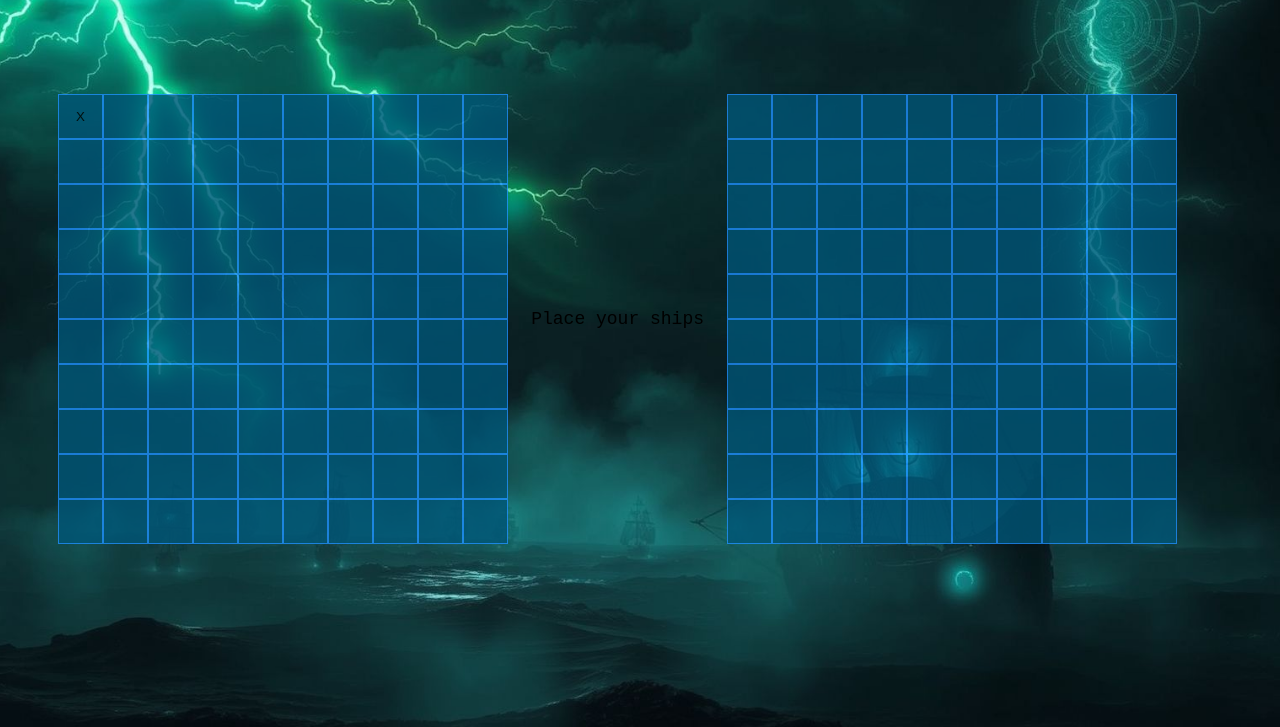
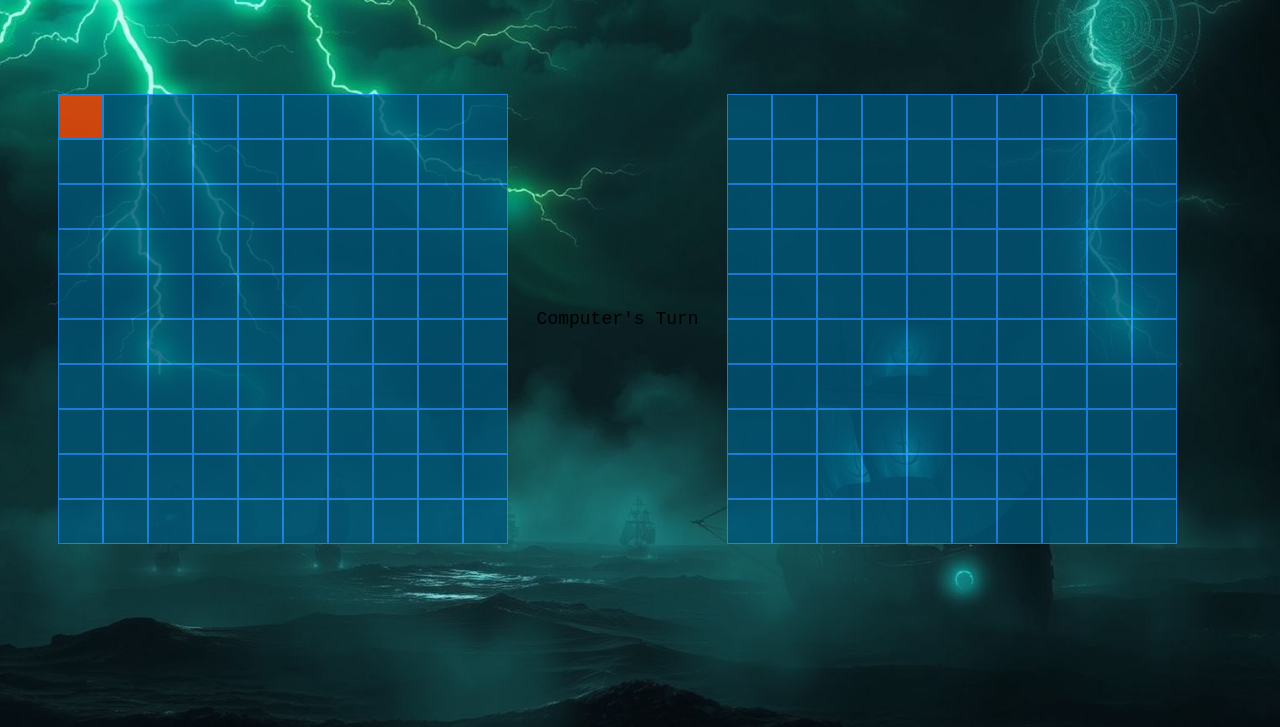
Before and after one commit to Beatstamosi/battleship, a website built with webpack: page src/template.html in a window 1280 px wide. Both pictures are taken after a click on the button 80 px from the left and 205 px from the top of the page. Shown: the part 89-816 px from the top of the page. Built offline with nearby package versions, Linux system fonts and the light colour scheme.

Commit message:
Update playRound
Added:
getNonActivePlayer():
- To pass to ScreenController to toggle off pointer
events.

screencontroller.displayTurnInfo(activePlayer):
- Needs UI refinement later on

screencontroller.disableBoard(activePlayer):
- sets pointer-events to none via class "disabled"
so the board can't be clicked

screencontroller.enableBoard(nonActivePlayer):
- removes class "disabled" to allow interaction with
board on right turn

```diff
--- a/src/classPlayers.js
+++ b/src/classPlayers.js
@@ -1,9 +1,10 @@
 import Gameboard from "./gameboard";
 
 export default class Player {
-    constructor(type, name=undefined) {
+    constructor(type, order, name=undefined) {
         this.type = type;
         this.name = name ? name : "Computer";
+        this.order = `player-${order}`;
         this.gameboard = new Gameboard();
     }
 }
--- a/src/gameController.js
+++ b/src/gameController.js
@@ -13,8 +13,8 @@ export default class GameController {
     }
 
     initializePlayers(name1, name2=undefined) {
-        this.#player1 = new Player("human", name1);
-        this.#player2 = name2 ? new Player("human", name2) : new Player("computer");
+        this.#player1 = new Player("human", 1, name1);
+        this.#player2 = name2 ? new Player("human", 2, name2) : new Player("computer", 2);
         this.#activePlayer = this.#player1;
     }
 
@@ -24,6 +24,10 @@ export default class GameController {
 
     getActivePlayer() {
         return this.#activePlayer;
+    }
+
+    getNonActivePlayer() {
+        return this.#player1 == this.#activePlayer ? this.#player2 : this.#player1;
     }
 
     getPlayers() {
@@ -67,20 +71,23 @@ export default class GameController {
         }
 
         let activePlayer = this.getActivePlayer();
+        let nonActivePlayer = this.getNonActivePlayer();
 
         screencontroller.displayTurnInfo(activePlayer);
         screencontroller.disableBoard(activePlayer);
+        screencontroller.enableBoard(nonActivePlayer);
 
-        if (activePlayer.type == "computer") {
-            this.computerPlay();
-        }
+        // if (activePlayer.type == "computer") {
+        //     this.computerPlay();
+        //     // at end of computer play call switchActivePlayer
+        // }
 
         // else
             // screencontroller hide ships of non-active player ?
 
-            // else wait for receive attack --> refactor into promise
+    }
 
-            // switch player
+    computerPlay() {
 
     }
 
--- a/src/gameboard.js
+++ b/src/gameboard.js
@@ -48,10 +48,10 @@ export default class Gameboard {
                 if (field.ship != null) {
                     field.ship.hit();
                     field.hit = true;
-                    resolve("Ship hit");
+                    resolve("hit");
                 } else {
                     field.missed = true;
-                    resolve("Ship missed");
+                    resolve("missed");
                 }
             } catch (error) {
                 reject(error);
--- a/src/screencontroller.js
+++ b/src/screencontroller.js
@@ -1,4 +1,5 @@
 import { setDialogInteraction, setStartGameBtn } from "./buttonlisteners";
+import GameController from "./gameController";
 
 const screencontroller = {
     addEventListeners() {
@@ -27,8 +28,8 @@ const screencontroller = {
         // TODO: later this needs to be called after ships have been assigned via gameController
             // screencontroller.addEventListenerToBoard
             // takes game as input, gets players, gets boards from DOM
-        this._addEventListenerBoard(player1, boardPlayer1);
-        this._addEventListenerBoard(player2, boardPlayer2);
+        this._addEventListenerBoard(player1, boardPlayer1, game);
+        this._addEventListenerBoard(player2, boardPlayer2, game);
     },
 
     _renderBoard: function(player, boardPlayer) {
@@ -46,7 +47,7 @@ const screencontroller = {
         }
     },
 
-    _addEventListenerBoard: function(player, boardPlayer) {
+    _addEventListenerBoard: function(player, boardPlayer, game) {
         let DOMfields = Array.from(boardPlayer.querySelectorAll(".field-board"));
 
         // use a named function so it can be removed after first click
@@ -55,9 +56,10 @@ const screencontroller = {
                 let x = DOMfield.dataset.row;
                 let y = DOMfield.dataset.column;
 
-                player.gameboard.receiveAttack(x, y);
-
-                this._updateFieldStatus(player.gameboard.board[x][y], DOMfield, attack);
+                player.gameboard.receiveAttack(x, y)
+                .then((result) => this._updateFieldStatus(result, DOMfield))
+                .then(() => this._deactivateEventlistenerBoard(DOMfield, attack))
+                .then(() => this._onAttackCompleted(game));
         }
 
         DOMfields.forEach((DOMfield) => {
@@ -65,20 +67,39 @@ const screencontroller = {
         })
     },
 
-    _updateFieldStatus: function(boardfield, DOMfield, attack) {
-        if (boardfield.missed === true) {
-            DOMfield.textContent = "X";     // TODO: remove after class has design
-            DOMfield.classList.add("missed");
-        } else if (boardfield.hit === true) {
-            DOMfield.textContent = "0";     // TODO: remove after class has design
-            DOMfield.classList.add("hit");
-        }
-
-        // deactivate button
-        DOMfield.removeEventListener("click", attack);
+    _updateFieldStatus: function(result, DOMfield) {
+        DOMfield.classList.add(result);
 
         // TODO: update later with ship.sunk ?
             // update all fields of ship
+    },
+
+    _deactivateEventlistenerBoard: function(DOMfield, attack) {
+        DOMfield.removeEventListener("click", attack);
+    },
+
+    _onAttackCompleted: function(game) {
+        game.switchActivePlayer();
+        game.playRound();
+    },
+
+    displayTurnInfo(activePlayer) {
+        let instructions = document.querySelector("#instructions");
+        instructions.textContent = `${activePlayer.name}'s Turn`;
+    },
+
+    disableBoard(player) {
+        let board = this.getDOMBoard(player);
+        board.classList.add("disabled");
+    },
+
+    enableBoard(player) {
+        let board = this.getDOMBoard(player);
+        board.classList.remove("disabled");
+    },
+
+    getDOMBoard(player) {
+        return document.querySelector(`#board-${player.order}`);
     }
 }
 
--- a/src/styles.css
+++ b/src/styles.css
@@ -217,11 +217,15 @@ input[type=text]::placeholder {
     opacity: 0.8;
 }
 
-/* TODO
+/* TODO: Update with icons */
 .missed {
-
+    background-color: var(--glowingOrange);
 }
 
 .hit {
+    background-color: var(--limeGreen);
+}
 
-} */
+.disabled {
+    pointer-events: none;
+}
--- a/src/template.html
+++ b/src/template.html
@@ -27,7 +27,7 @@
                 </div>
             </div>
             <div class="container-instructions">
-                <p>Place your ships</p>
+                <p id="instructions">Place your ships</p>
             </div>
             <div class="column-right">
                 <div id="board-player-2">
```
